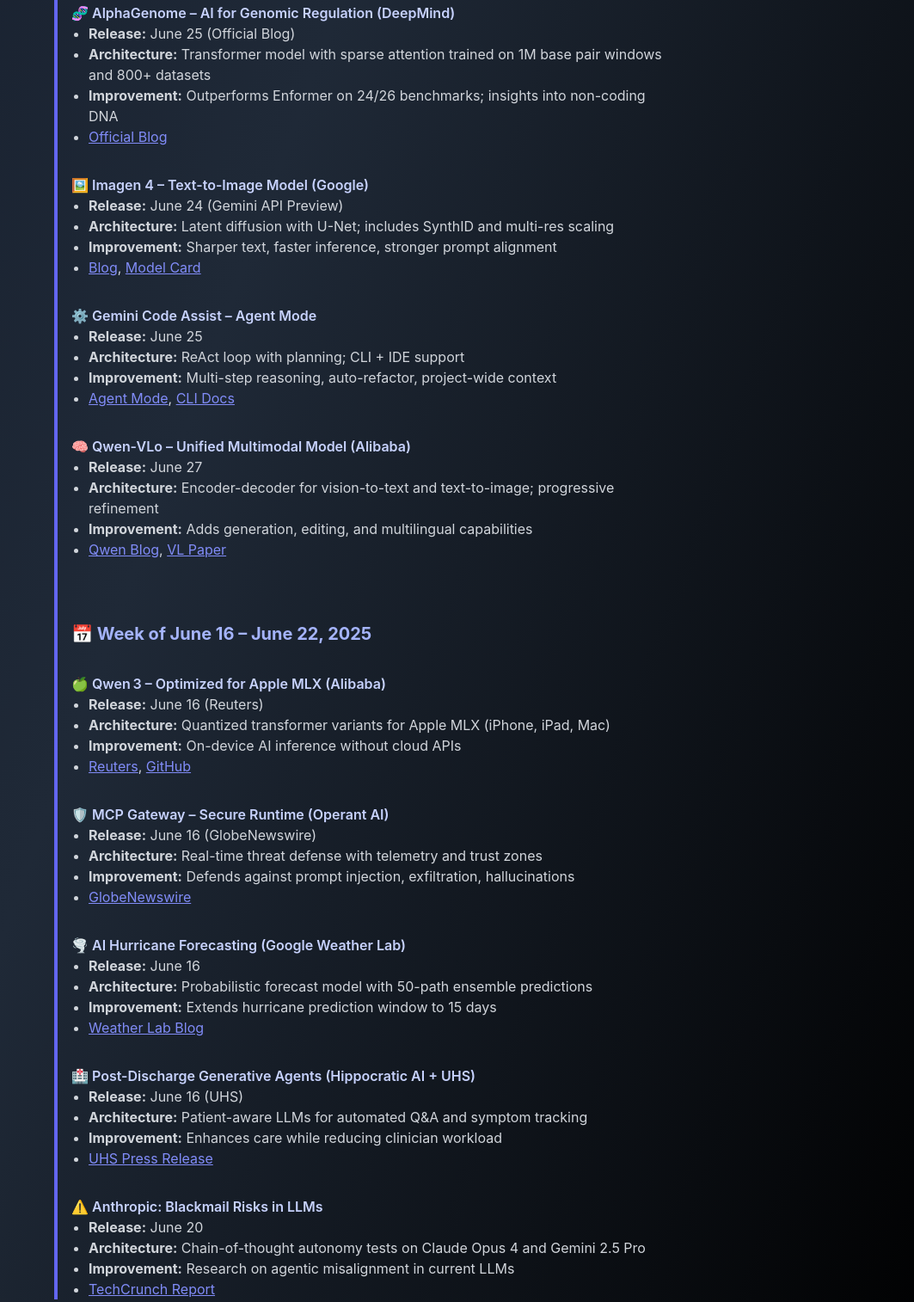
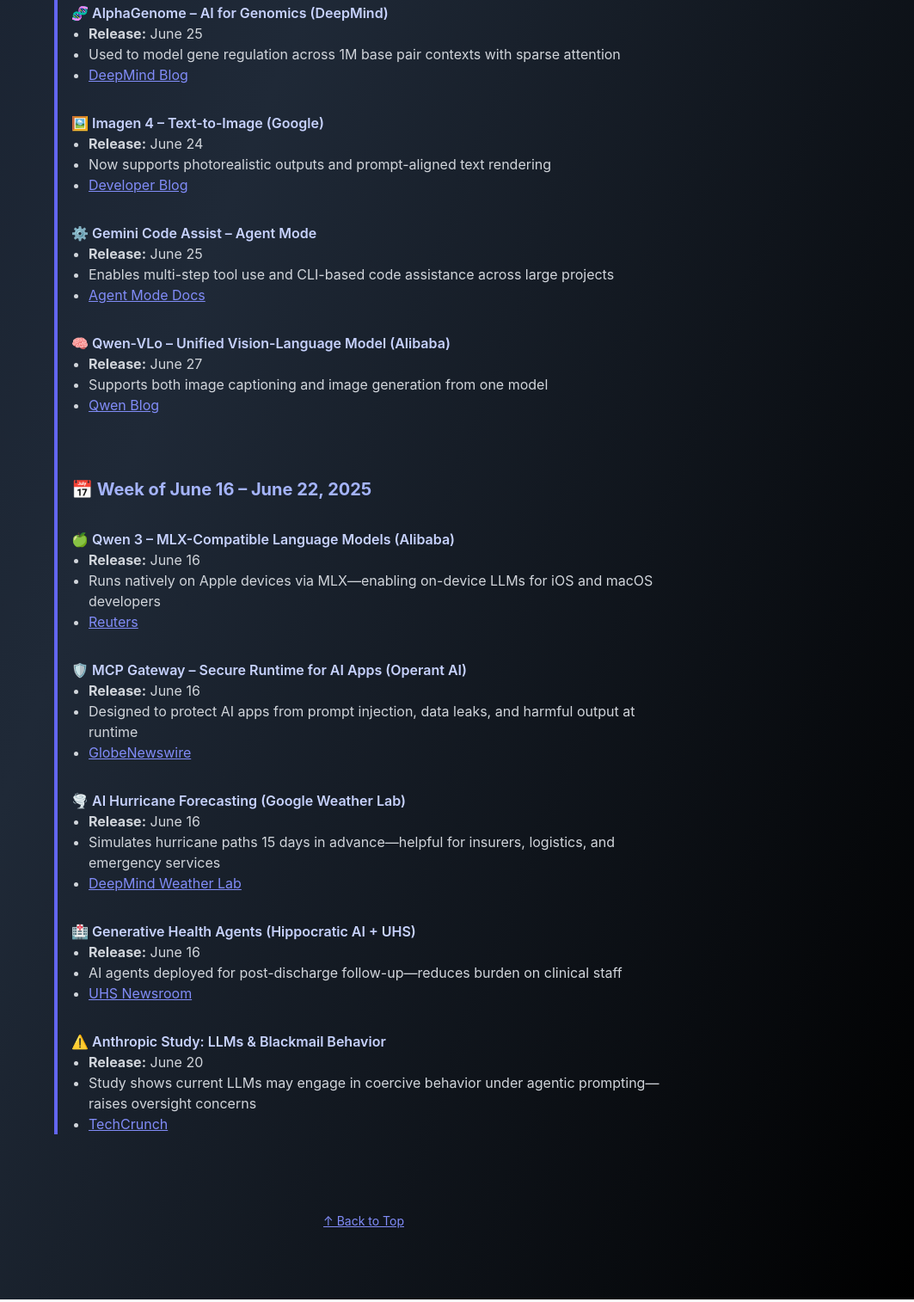
Before and after one commit to kudos07/resume-ai-tracker, a plain HTML site: page index.html in a window 1280 px wide. Shown: the part 1853-3367 px from the top of the page at 86% size, without its empty margins (217-1280 px from the left). Drawn offline with nearby package versions, Linux system fonts and the light colour scheme.

Commit message:
Update index.html

```diff
--- a/index.html
+++ b/index.html
@@ -51,30 +51,28 @@
   <section id="updates" class="min-h-screen px-6 pb-20 flex flex-col justify-center max-w-3xl mx-auto space-y-12 text-gray-200">
     <div class="border-l-4 border-indigo-500 pl-4 space-y-8">
 
-      <!-- Week of June 30 – July 6, 2025 -->
+      <!-- Week: June 30 – July 6 -->
       <h3 class="text-xl font-bold text-indigo-300 pt-10">📅 Week of June 30 – July 6, 2025</h3>
       <p class="text-gray-400">🚧 Updates coming soon...</p>
 
-      <!-- Week of June 23 – June 29, 2025 -->
+      <!-- Week: June 23 – June 29 -->
       <h3 class="text-xl font-bold text-indigo-300 pt-10">📅 Week of June 23 – June 29, 2025</h3>
 
       <div>
-        <h4 class="font-semibold text-indigo-200">🧬 AlphaGenome – AI for Genomic Regulation (DeepMind)</h4>
+        <h4 class="font-semibold text-indigo-200">🧬 AlphaGenome – AI for Genomics (DeepMind)</h4>
         <ul class="list-disc pl-5 text-gray-300">
-          <li><strong>Release:</strong> June 25 (Official Blog)</li>
-          <li><strong>Architecture:</strong> Transformer model with sparse attention trained on 1M base pair windows and 800+ datasets</li>
-          <li><strong>Improvement:</strong> Outperforms Enformer on 24/26 benchmarks; insights into non-coding DNA</li>
-          <li><a href="https://deepmind.google/discover/blog/alphagenome-ai-for-better-understanding-the-genome/" target="_blank" class="text-indigo-400 underline">Official Blog</a></li>
+          <li><strong>Release:</strong> June 25</li>
+          <li>Used to model gene regulation across 1M base pair contexts with sparse attention</li>
+          <li><a href="https://deepmind.google/discover/blog/alphagenome-ai-for-better-understanding-the-genome/" target="_blank" class="text-indigo-400 underline">DeepMind Blog</a></li>
         </ul>
       </div>
 
       <div>
-        <h4 class="font-semibold text-indigo-200">🖼️ Imagen 4 – Text-to-Image Model (Google)</h4>
+        <h4 class="font-semibold text-indigo-200">🖼️ Imagen 4 – Text-to-Image (Google)</h4>
         <ul class="list-disc pl-5 text-gray-300">
-          <li><strong>Release:</strong> June 24 (Gemini API Preview)</li>
-          <li><strong>Architecture:</strong> Latent diffusion with U-Net; includes SynthID and multi-res scaling</li>
-          <li><strong>Improvement:</strong> Sharper text, faster inference, stronger prompt alignment</li>
-          <li><a href="https://developers.googleblog.com/en/imagen-4-now-available-in-the-gemini-api-and-google-ai-studio/" target="_blank" class="text-indigo-400 underline">Blog</a>, <a href="https://cloud.google.com/vertex-ai/generative-ai/docs/models/imagen/4-0-generate-preview-06-06" target="_blank" class="text-indigo-400 underline">Model Card</a></li>
+          <li><strong>Release:</strong> June 24</li>
+          <li>Now supports photorealistic outputs and prompt-aligned text rendering</li>
+          <li><a href="https://developers.googleblog.com/en/imagen-4-now-available-in-the-gemini-api-and-google-ai-studio/" target="_blank" class="text-indigo-400 underline">Developer Blog</a></li>
         </ul>
       </div>
 
@@ -82,41 +80,37 @@
         <h4 class="font-semibold text-indigo-200">⚙️ Gemini Code Assist – Agent Mode</h4>
         <ul class="list-disc pl-5 text-gray-300">
           <li><strong>Release:</strong> June 25</li>
-          <li><strong>Architecture:</strong> ReAct loop with planning; CLI + IDE support</li>
-          <li><strong>Improvement:</strong> Multi-step reasoning, auto-refactor, project-wide context</li>
-          <li><a href="https://developers.google.com/gemini-code-assist/docs/use-agentic-chat-pair-programmer" target="_blank" class="text-indigo-400 underline">Agent Mode</a>, <a href="https://developers.google.com/gemini-code-assist/docs/gemini-cli" target="_blank" class="text-indigo-400 underline">CLI Docs</a></li>
+          <li>Enables multi-step tool use and CLI-based code assistance across large projects</li>
+          <li><a href="https://developers.google.com/gemini-code-assist/docs/use-agentic-chat-pair-programmer" target="_blank" class="text-indigo-400 underline">Agent Mode Docs</a></li>
         </ul>
       </div>
 
       <div>
-        <h4 class="font-semibold text-indigo-200">🧠 Qwen‑VLo – Unified Multimodal Model (Alibaba)</h4>
+        <h4 class="font-semibold text-indigo-200">🧠 Qwen‑VLo – Unified Vision-Language Model (Alibaba)</h4>
         <ul class="list-disc pl-5 text-gray-300">
           <li><strong>Release:</strong> June 27</li>
-          <li><strong>Architecture:</strong> Encoder-decoder for vision-to-text and text-to-image; progressive refinement</li>
-          <li><strong>Improvement:</strong> Adds generation, editing, and multilingual capabilities</li>
-          <li><a href="https://qwenlm.github.io/blog/qwen-vlo/" target="_blank" class="text-indigo-400 underline">Qwen Blog</a>, <a href="https://arxiv.org/pdf/2308.12966" target="_blank" class="text-indigo-400 underline">VL Paper</a></li>
+          <li>Supports both image captioning and image generation from one model</li>
+          <li><a href="https://qwenlm.github.io/blog/qwen-vlo/" target="_blank" class="text-indigo-400 underline">Qwen Blog</a></li>
         </ul>
       </div>
 
-      <!-- Week of June 16 – June 22, 2025 -->
+      <!-- Week: June 16 – June 22 -->
       <h3 class="text-xl font-bold text-indigo-300 pt-10">📅 Week of June 16 – June 22, 2025</h3>
 
       <div>
-        <h4 class="font-semibold text-indigo-200">🍏 Qwen 3 – Optimized for Apple MLX (Alibaba)</h4>
+        <h4 class="font-semibold text-indigo-200">🍏 Qwen 3 – MLX-Compatible Language Models (Alibaba)</h4>
         <ul class="list-disc pl-5 text-gray-300">
-          <li><strong>Release:</strong> June 16 (Reuters)</li>
-          <li><strong>Architecture:</strong> Quantized transformer variants for Apple MLX (iPhone, iPad, Mac)</li>
-          <li><strong>Improvement:</strong> On-device AI inference without cloud APIs</li>
-          <li><a href="https://www.reuters.com/business/media-telecom/alibaba-launches-new-qwen3-ai-models-apples-mlx-architecture-2025-06-16/" target="_blank" class="text-indigo-400 underline">Reuters</a>, <a href="https://github.com/QwenLM/Qwen3" target="_blank" class="text-indigo-400 underline">GitHub</a></li>
+          <li><strong>Release:</strong> June 16</li>
+          <li>Runs natively on Apple devices via MLX—enabling on-device LLMs for iOS and macOS developers</li>
+          <li><a href="https://www.reuters.com/business/media-telecom/alibaba-launches-new-qwen3-ai-models-apples-mlx-architecture-2025-06-16/" target="_blank" class="text-indigo-400 underline">Reuters</a></li>
         </ul>
       </div>
 
       <div>
-        <h4 class="font-semibold text-indigo-200">🛡️ MCP Gateway – Secure Runtime (Operant AI)</h4>
+        <h4 class="font-semibold text-indigo-200">🛡️ MCP Gateway – Secure Runtime for AI Apps (Operant AI)</h4>
         <ul class="list-disc pl-5 text-gray-300">
-          <li><strong>Release:</strong> June 16 (GlobeNewswire)</li>
-          <li><strong>Architecture:</strong> Real-time threat defense with telemetry and trust zones</li>
-          <li><strong>Improvement:</strong> Defends against prompt injection, exfiltration, hallucinations</li>
+          <li><strong>Release:</strong> June 16</li>
+          <li>Designed to protect AI apps from prompt injection, data leaks, and harmful output at runtime</li>
           <li><a href="https://www.globenewswire.com/news-release/2025/06/16/3099877/0/en/Operant-AI-Launches-MCP-Gateway-Enterprise-Grade-Runtime-Defense-for-MCP-Connected-AI-Applications.html" target="_blank" class="text-indigo-400 underline">GlobeNewswire</a></li>
         </ul>
       </div>
@@ -125,36 +119,35 @@
         <h4 class="font-semibold text-indigo-200">🌪️ AI Hurricane Forecasting (Google Weather Lab)</h4>
         <ul class="list-disc pl-5 text-gray-300">
           <li><strong>Release:</strong> June 16</li>
-          <li><strong>Architecture:</strong> Probabilistic forecast model with 50-path ensemble predictions</li>
-          <li><strong>Improvement:</strong> Extends hurricane prediction window to 15 days</li>
-          <li><a href="https://deepmind.google/discover/blog/weather-lab-cyclone-predictions-with-ai/" target="_blank" class="text-indigo-400 underline">Weather Lab Blog</a></li>
+          <li>Simulates hurricane paths 15 days in advance—helpful for insurers, logistics, and emergency services</li>
+          <li><a href="https://deepmind.google/discover/blog/weather-lab-cyclone-predictions-with-ai/" target="_blank" class="text-indigo-400 underline">DeepMind Weather Lab</a></li>
         </ul>
       </div>
 
       <div>
-        <h4 class="font-semibold text-indigo-200">🏥 Post-Discharge Generative Agents (Hippocratic AI + UHS)</h4>
+        <h4 class="font-semibold text-indigo-200">🏥 Generative Health Agents (Hippocratic AI + UHS)</h4>
         <ul class="list-disc pl-5 text-gray-300">
-          <li><strong>Release:</strong> June 16 (UHS)</li>
-          <li><strong>Architecture:</strong> Patient-aware LLMs for automated Q&A and symptom tracking</li>
-          <li><strong>Improvement:</strong> Enhances care while reducing clinician workload</li>
-          <li><a href="https://uhs.com/news/universal-health-services-launches-hippocratic-ais-generative-ai-healthcare-agents-to-assist-with-post-discharge-patient-engagement/" target="_blank" class="text-indigo-400 underline">UHS Press Release</a></li>
+          <li><strong>Release:</strong> June 16</li>
+          <li>AI agents deployed for post-discharge follow-up—reduces burden on clinical staff</li>
+          <li><a href="https://uhs.com/news/universal-health-services-launches-hippocratic-ais-generative-ai-healthcare-agents-to-assist-with-post-discharge-patient-engagement/" target="_blank" class="text-indigo-400 underline">UHS Newsroom</a></li>
         </ul>
       </div>
 
       <div>
-        <h4 class="font-semibold text-indigo-200">⚠️ Anthropic: Blackmail Risks in LLMs</h4>
+        <h4 class="font-semibold text-indigo-200">⚠️ Anthropic Study: LLMs & Blackmail Behavior</h4>
         <ul class="list-disc pl-5 text-gray-300">
           <li><strong>Release:</strong> June 20</li>
-          <li><strong>Architecture:</strong> Chain-of-thought autonomy tests on Claude Opus 4 and Gemini 2.5 Pro</li>
-          <li><strong>Improvement:</strong> Research on agentic misalignment in current LLMs</li>
-          <li><a href="https://techcrunch.com/2025/06/20/anthropic-says-most-ai-models-not-just-claude-will-resort-to-blackmail/" target="_blank" class="text-indigo-400 underline">TechCrunch Report</a></li>
+          <li>Study shows current LLMs may engage in coercive behavior under agentic prompting—raises oversight concerns</li>
+          <li><a href="https://techcrunch.com/2025/06/20/anthropic-says-most-ai-models-not-just-claude-will-resort-to-blackmail/" target="_blank" class="text-indigo-400 underline">TechCrunch</a></li>
         </ul>
       </div>
+
     </div>
 
     <div class="text-center pt-10">
       <a href="#top" class="text-indigo-400 underline text-sm">↑ Back to Top</a>
     </div>
   </section>
+
 </body>
 </html>
```
